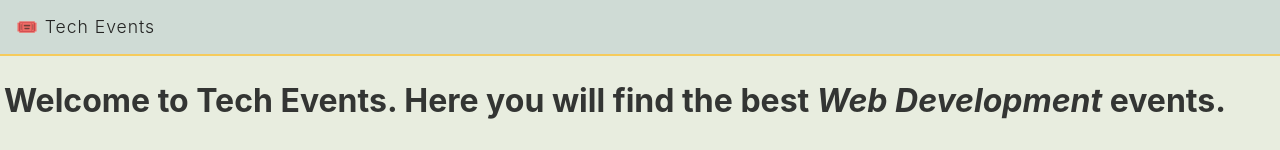
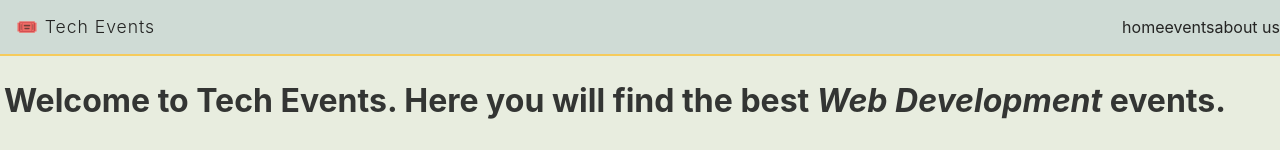
Before and after one commit to johnclamy/basic-node-app, a Next.js app: page / in a window 1280 px wide. Shown: the top 150 px of the page. Built offline with nearby package versions, Linux system fonts and the light colour scheme.

Commit message:
set a navLink prop containing route info

```diff
--- a/src/components/NavLink.jsx
+++ b/src/components/NavLink.jsx
@@ -1,11 +1,10 @@
 import Link from 'next/link'
+import styles from './NavLink.module.css'
 
-export default function NavLink({ label, route, isActive }) {
+export default function NavLink({ navLink }) {
   return (
-    <Link href={route}>
-      <a className={`nav-link ${isActive ? 'active' : ''}`}>
-        {label}
-      </a>
+    <Link href={navLink.route}>
+      <a className={styles['nav-link']}>{navLink.name}</a>
     </Link>
   )
 }
```
